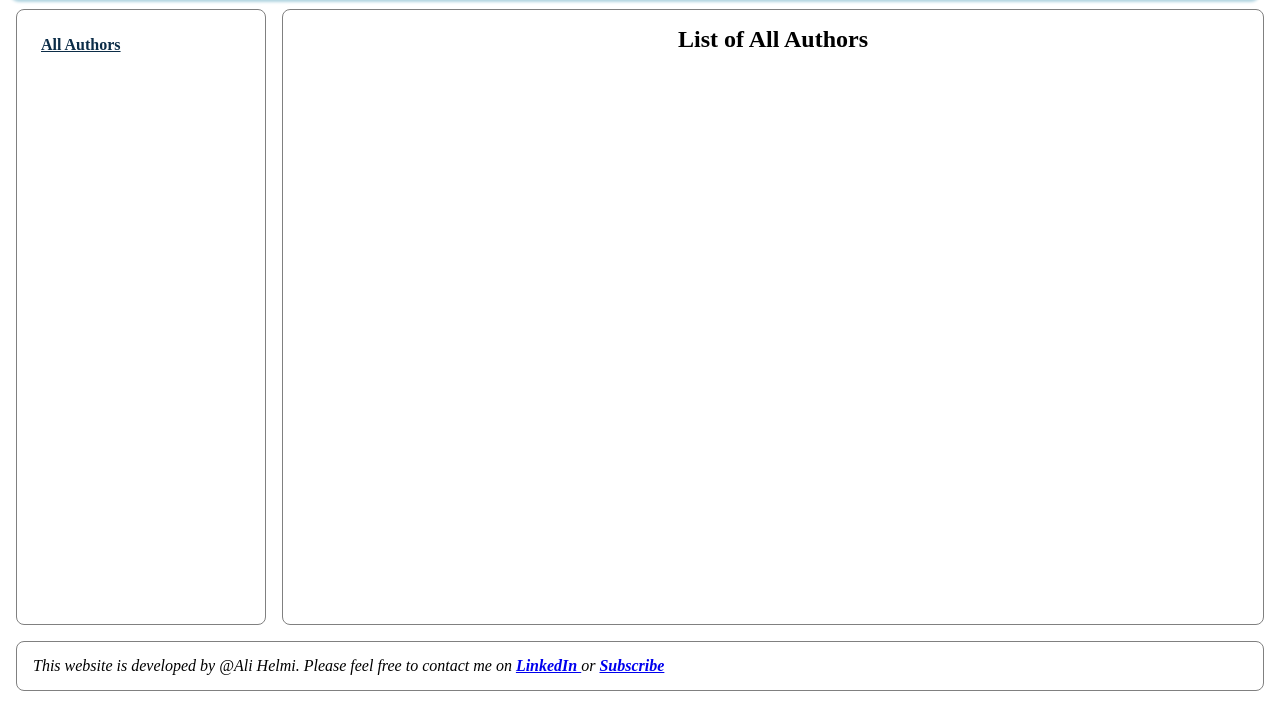
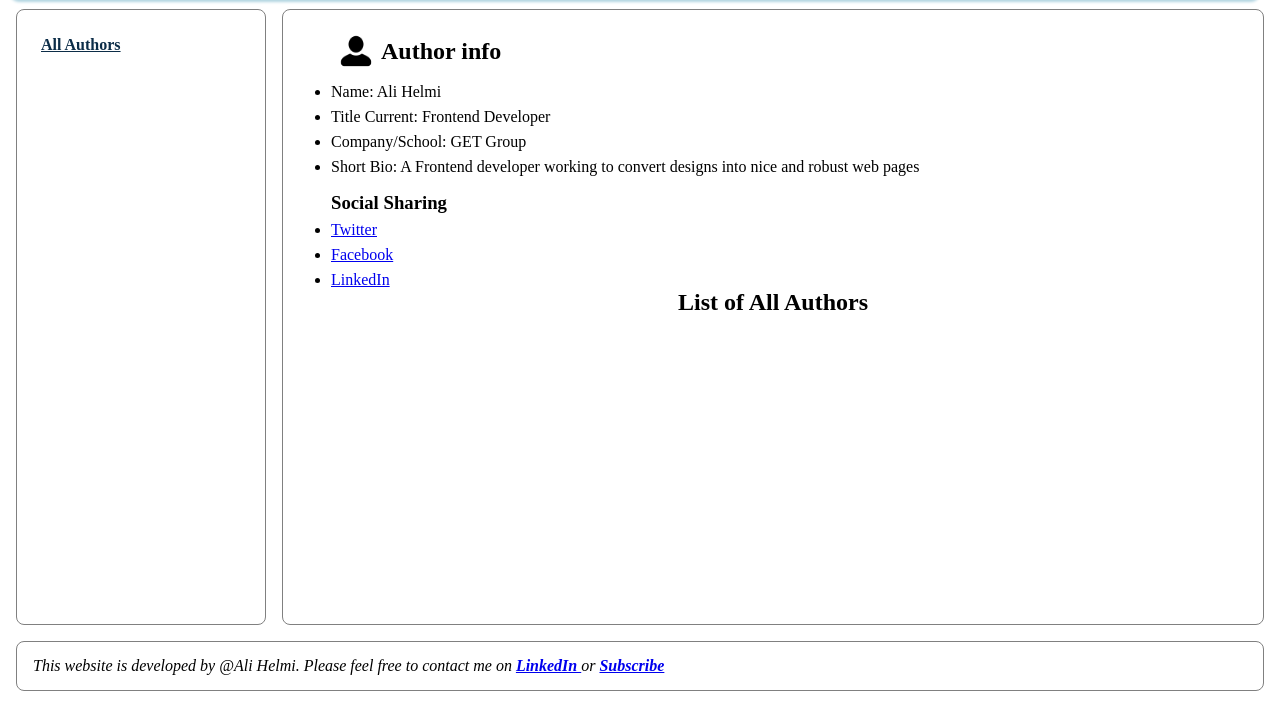
Before and after one commit to ahelmi365/udacity-personal-blog-website, a website: page index.html in a window 1280 px wide. Shown: the part 93-800 px from the top of the page. Drawn offline with Linux system fonts and the light colour scheme; no server answers.

Commit message:
add avatar

```diff
--- a/css/home.css
+++ b/css/home.css
@@ -83,6 +83,27 @@ body {
       display: flex;
       flex-direction: column;
       align-items: center;
+
+      .author-info {
+        align-self: flex-start;
+        margin-left: 2rem;
+
+        .author-info-title {
+          display: flex;
+          align-items: center;
+        }
+
+        ul li {
+          margin-top: 7px;
+        }
+        .user-avatar {
+          width: 50px;
+        }
+
+        .social-sharing {
+          margin-top: 1rem;
+        }
+      }
 
       .user-cards-container {
         margin-top: 1rem;
--- a/index.html
+++ b/index.html
@@ -22,6 +22,32 @@
         </nav>
       </aside>
       <main class="main-content">
+        <section class="author-info">
+          <div class="author-info-title">
+            <img
+              src="./imgs/avatar.png"
+              alt="user avatar"
+              class="user-avatar"
+            />
+            <h2>Author info</h2>
+          </div>
+
+          <ul>
+            <li>Name: Ali Helmi</li>
+            <li>Title Current: Frontend Developer</li>
+            <li>Company/School: GET Group</li>
+            <li>
+              Short Bio: A Frontend developer working to convert designs into
+              nice and robust web pages
+            </li>
+          </ul>
+          <h3 class="social-sharing">Social Sharing</h3>
+          <ul>
+            <li><a href="#">Twitter</a></li>
+            <li><a href="#">Facebook</a></li>
+            <li><a href="#">LinkedIn</a></li>
+          </ul>
+        </section>
         <h2 class="main-content-title">List of All Authors</h2>
         <section
           class="user-cards-container"
```
Also changed, not shown: imgs/avatar.png (added).
